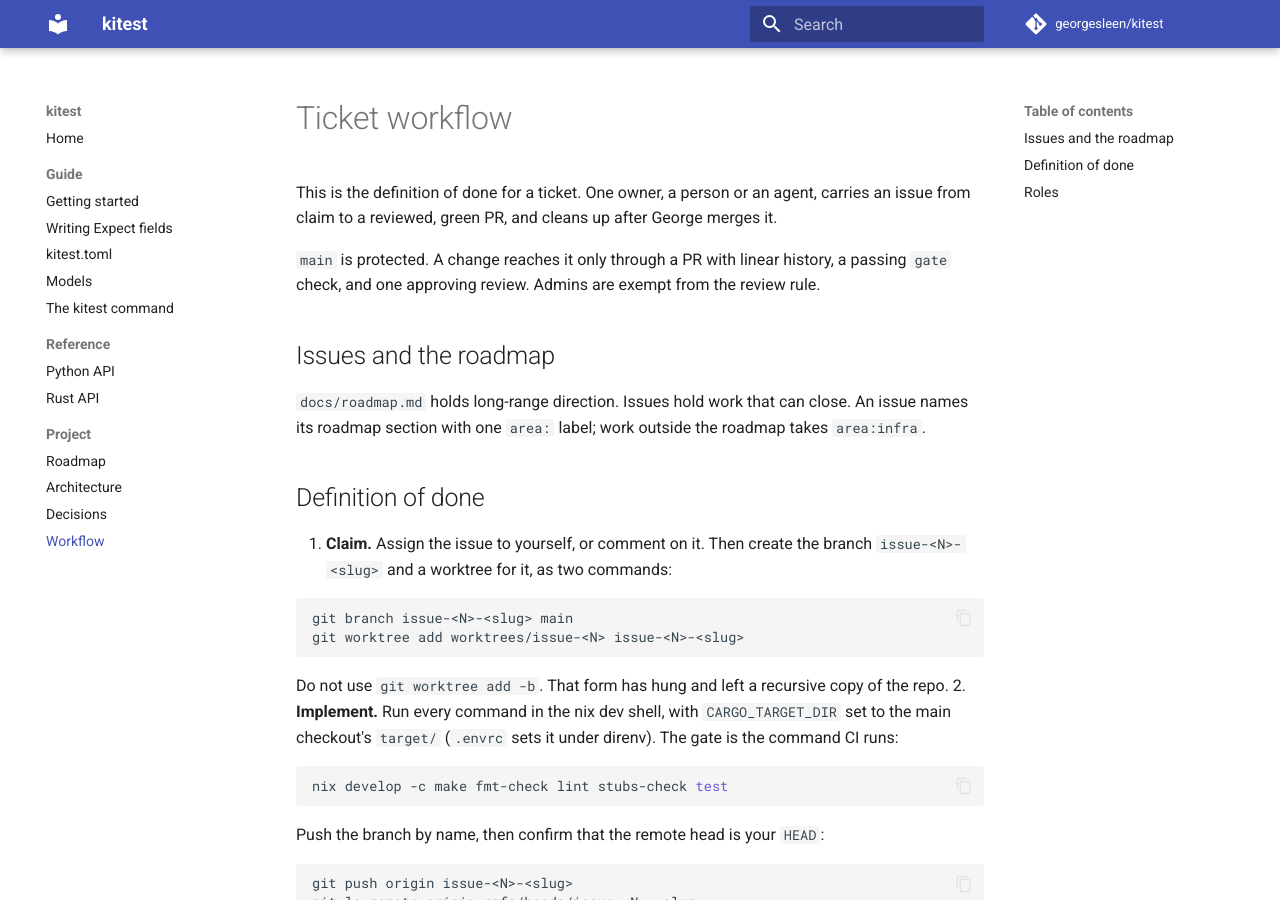
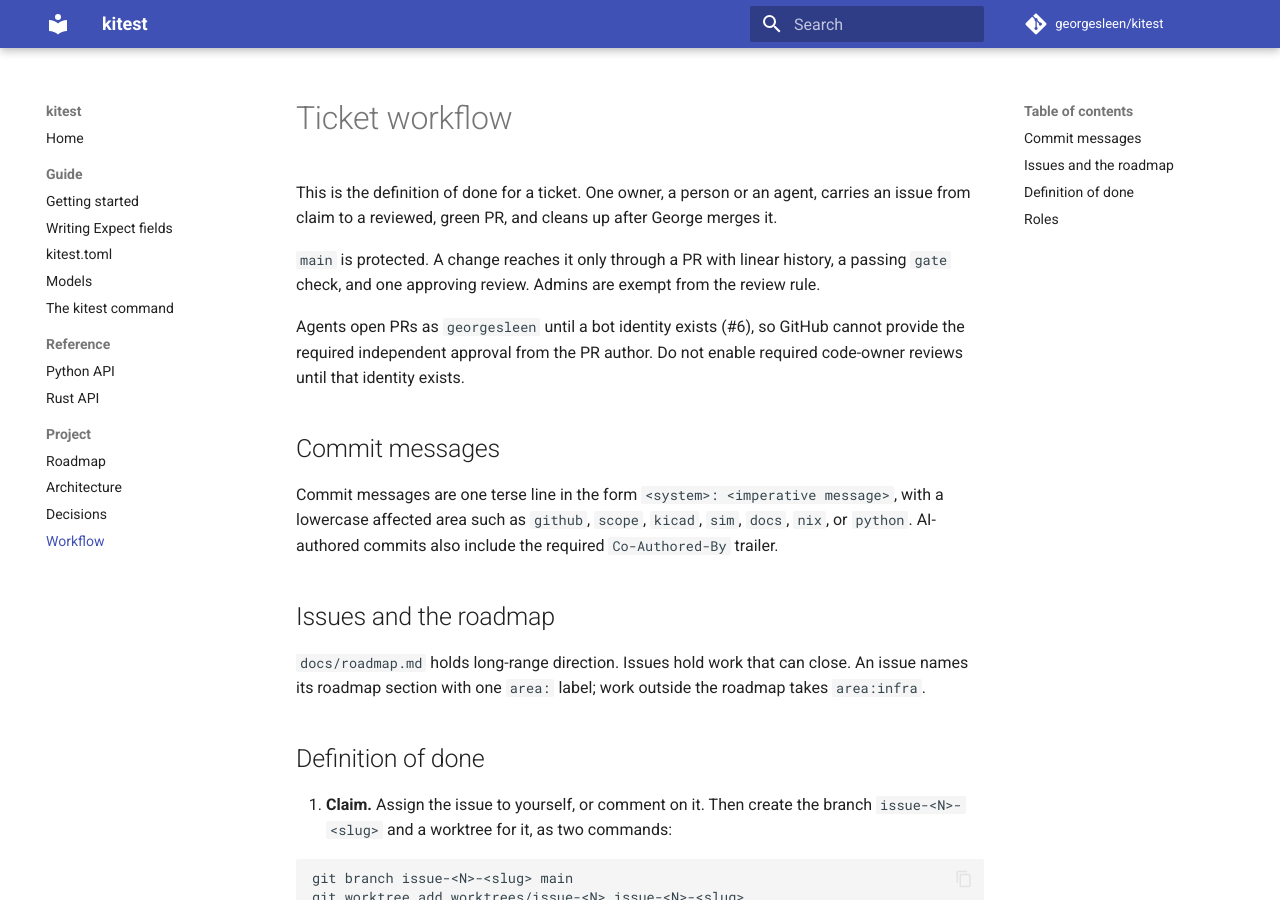
Before and after one commit to georgesleen/kitest, an MkDocs documentation site: the page built from docs/workflow.md, in a window 1280 px wide and 900 px high. Built offline with MkDocs 1.6.1 and Material for MkDocs 9.7.7, drawn with Linux system fonts in a browser that asks for light colours; comment, search, counter and statistics services are not loaded.

Commit message:
github: add ownership and PR workflow
Co-Authored-By: Claude <noreply@anthropic.com>

```diff
--- a/docs/workflow.md
+++ b/docs/workflow.md
@@ -7,6 +7,17 @@ George merges it.
 `main` is protected. A change reaches it only through a PR with linear history,
 a passing `gate` check, and one approving review. Admins are exempt from the
 review rule.
+
+Agents open PRs as `georgesleen` until a bot identity exists (#6), so GitHub
+cannot provide the required independent approval from the PR author. Do not
+enable required code-owner reviews until that identity exists.
+
+## Commit messages
+
+Commit messages are one terse line in the form `<system>: <imperative
+message>`, with a lowercase affected area such as `github`, `scope`, `kicad`,
+`sim`, `docs`, `nix`, or `python`. AI-authored commits also include the
+required `Co-Authored-By` trailer.
 
 ## Issues and the roadmap
 
```
Also changed, not shown: .github/pull_request_template.md, 1 other file.
